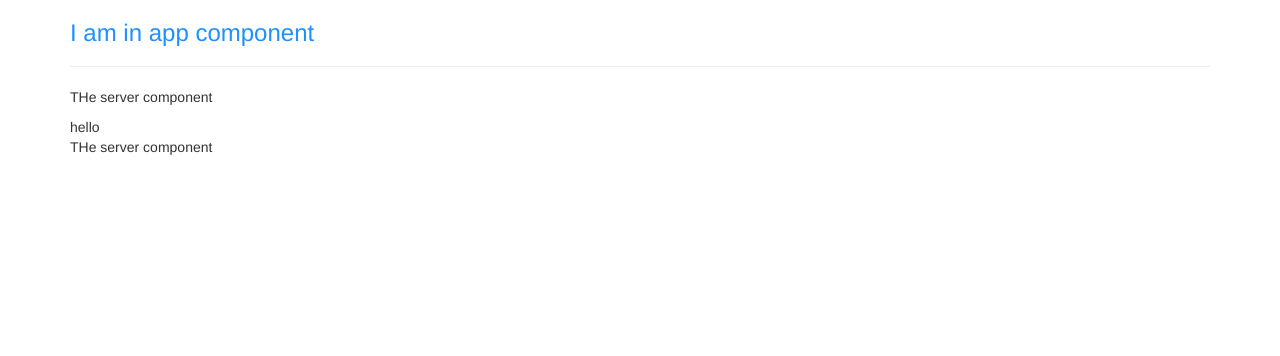
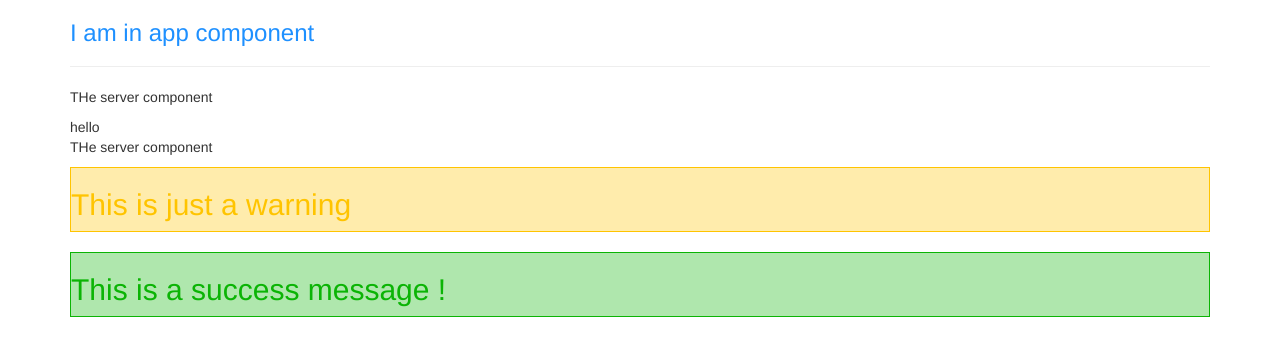
Before and after one commit to omwalhekar/ng-recipe-app, an Angular app: page / in a window 1280 px wide. Shown: the top 356 px of the page. Built offline with nearby package versions, Linux system fonts and the light colour scheme.

Commit message:
added warning and success alert components

```diff
--- a/src/app/app.component.html
+++ b/src/app/app.component.html
@@ -4,4 +4,8 @@
   <!-- <app-servers></app-servers> -->
   <!-- <div app-servers></div> -->
   <div class="app-servers"></div>
+
+  <app-warning-alert></app-warning-alert>
+  <br />
+  <app-success-alert></app-success-alert>
 </div>
--- a/src/app/app.component.scss
+++ b/src/app/app.component.scss
@@ -1,3 +1,8 @@
 h3 {
   color: darkblue;
 }
+
+.alert-box {
+  padding: 10px 20px;
+  border-radius: 5px;
+}
--- /dev/null
+++ b/src/app/success-alert/success-alert.component.html
@@ -0,0 +1,3 @@
+<div class="alert-box success-alert">
+  <h2>This is a success message !</h2>
+</div>
--- /dev/null
+++ b/src/app/success-alert/success-alert.component.scss
@@ -0,0 +1,5 @@
+.success-alert {
+  border: 1px solid #0bb405;
+  background-color: #0bb40553;
+  color: #0bb405;
+}
--- /dev/null
+++ b/src/app/warning-alert/warning-alert.component.html
@@ -0,0 +1,3 @@
+<div class="alert-box warning-alert">
+  <h2>This is just a warning</h2>
+</div>
--- /dev/null
+++ b/src/app/warning-alert/warning-alert.component.scss
@@ -0,0 +1,5 @@
+.warning-alert {
+  border: 1px solid #ffc400;
+  background-color: #ffc40053;
+  color: #ffc400;
+}
```
Also changed, not shown: src/app/app.module.ts (+9 -1 lines), src/app/success-alert/success-alert.component.ts (added, +8 -0 lines), src/app/warning-alert/warning-alert.component.ts (added, +10 -0 lines), 2 other files (tests, documents, lock files or other folders).
